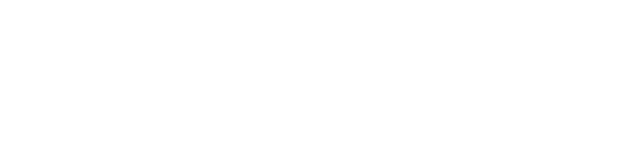
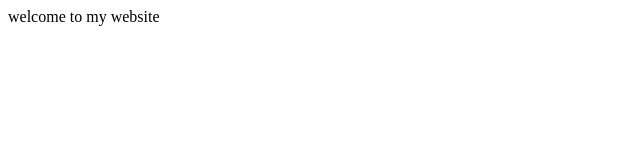
Before and after one commit to Rahul01077/website-js, a plain HTML site: page index.html in a window 1280 px wide. Shown: the whole page, without its empty margins (0-640 px from the left). Drawn offline with Linux system fonts and the light colour scheme.

Commit message:
Update index.html

```diff
--- a/index.html
+++ b/index.html
@@ -1 +1 @@
-<h1 welcome to my website ></h1>
+<h1></h1> welcome to my website </h1>
```
